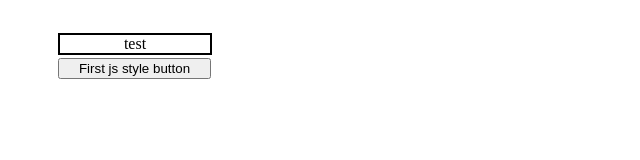
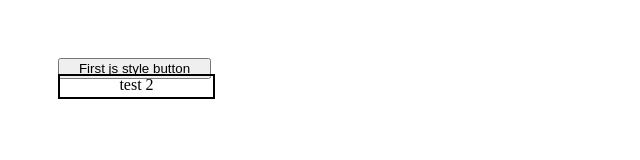
Before and after one commit to ImDyA/JS-Advanced-Home-Work-, a plain HTML site: page HomeWork-2/index.html in a window 1280 px wide. Shown: the whole page, without its empty margins (0-640 px from the left). Drawn offline with Linux system fonts and the light colour scheme.

Commit message:
home work 2 version 3

```diff
--- a/HomeWork-2/index.html
+++ b/HomeWork-2/index.html
@@ -9,9 +9,9 @@
         .invisible{
             border: 2px solid black;
             position: absolute;
-            margin-left: 50px;
+            /* margin-left: 50px;
             margin-top: 25px;
-            width: 150px;
+            width: 150px; */
             text-align: center;
         }
         .button{
--- a/HomeWork-2/scrypt.js
+++ b/HomeWork-2/scrypt.js
@@ -12,4 +12,39 @@ const styleJS = (element, text) => {
  invisibleElement.innerText = text;
 }
 
-styleJS(button, "test");
+// styleJS(button, "test");
+
+
+// console.log(button.getBoundingClientRect());
+// console.log(button.getClientRects());
+
+
+
+const styleJS2 = (elem, text) => {
+    const invisibleElement = document.createElement("p");
+    invisibleElement.innerText = text;
+    invisibleElement.classList.add("invisible");
+
+    const elemStyle = elem.getBoundingClientRect();
+
+    invisibleElement.style.bottom = elemStyle.bottom + "px";
+    invisibleElement.style.height = elemStyle.height + "px";
+    invisibleElement.style.left = elemStyle.left + "px";
+    invisibleElement.style.right = elemStyle.right + "px";
+    invisibleElement.style.top = elemStyle.top + "px";
+    invisibleElement.style.width = elemStyle.width + "px";
+    invisibleElement.style.x = elemStyle.x + "px";
+    invisibleElement.style.y = elemStyle.y + "px";
+
+    elem.before(invisibleElement);
+
+    // console.log(elemStyle.left, invisibleElement.style.left);
+    // console.log(elemStyle);
+    // console.log(button.getBoundingClientRect());
+}
+
+
+styleJS2(button, "test 2");
+
+console.log(document.querySelector("p").getBoundingClientRect());
+console.log(button.getBoundingClientRect());
```
